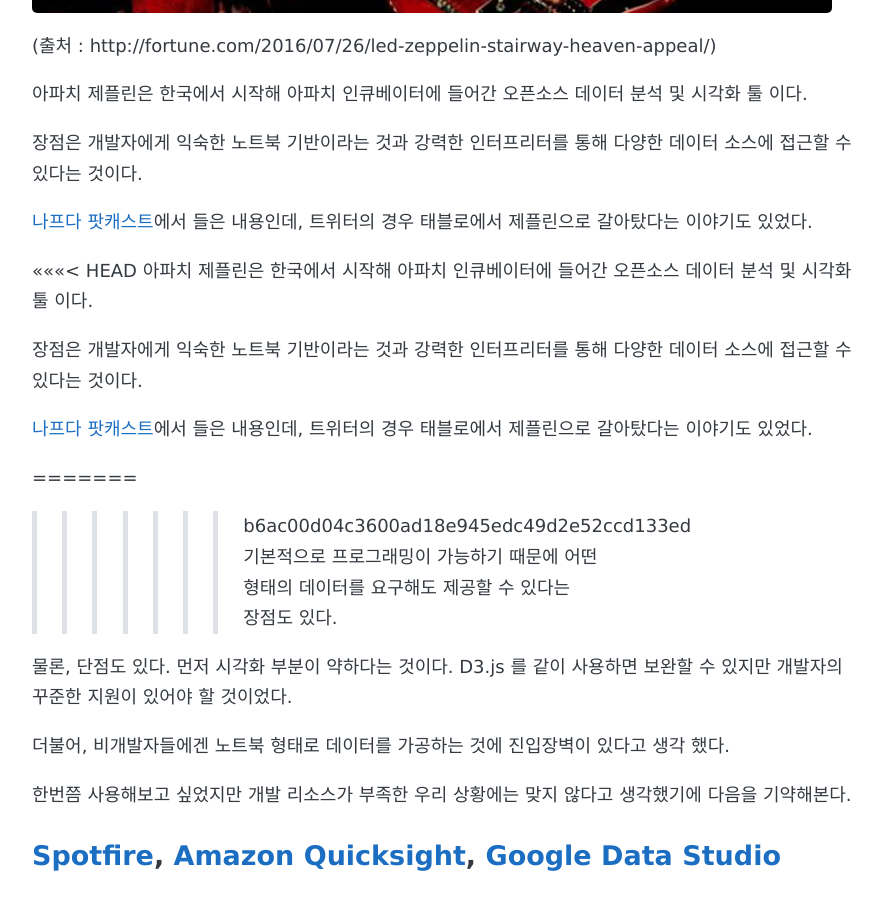
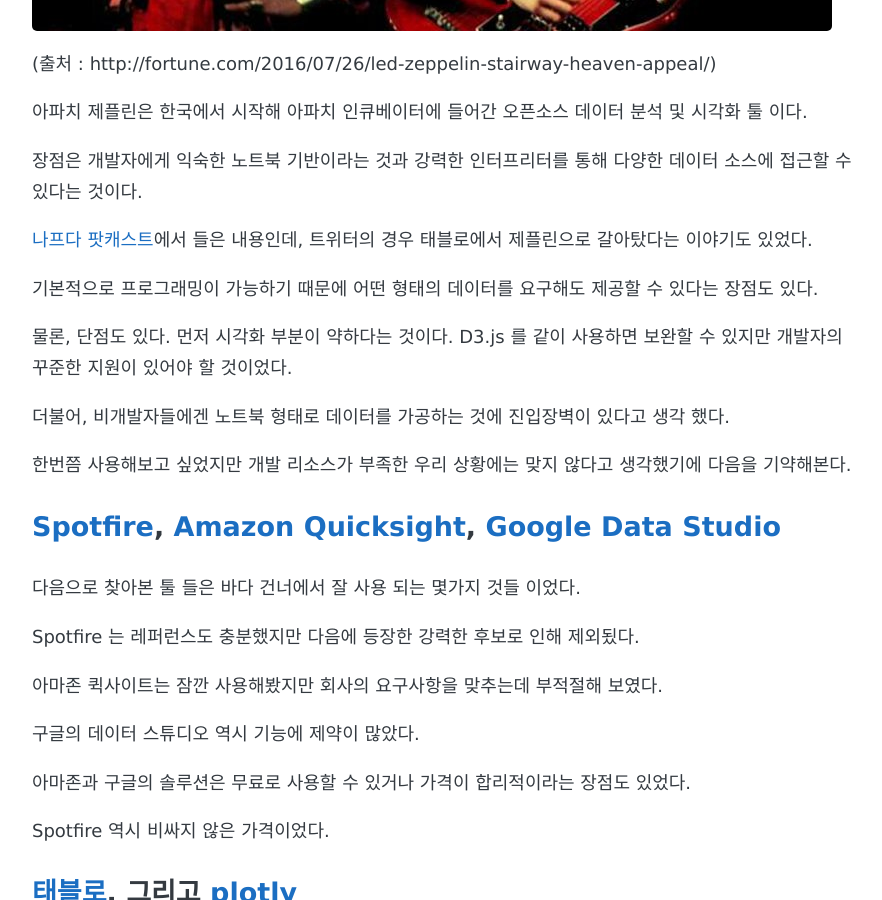
Before and after one commit to 8percent/8percent.github.io, a Jekyll site: the page built from _posts/2017-06-24-데이터-기록되고-있습니까?.md, in a window 1280 px wide and 900 px high, scrolled down 2492 px. Shown: the whole window, without its empty margins (194-1076 px from the left). Built offline with Jekyll 4.4.1, drawn with Linux system fonts in a browser that asks for light colours; some web fonts are replaced.

Commit message:
CHG: 뭔가 깨짐.

```diff
--- a/_posts/2017-06-24-데이터-기록되고-있습니까?.md
+++ b/_posts/2017-06-24-데이터-기록되고-있습니까?.md
@@ -54,7 +54,9 @@
 무엇을 사용할까 고민하던 중 가장 먼저 떠오른 것은 다름 아닌 [제플린](https://zeppelin.apache.org/) 이었다.
 
 < 이 형님들 말고 >
+
 ![레드제플린](/images/데이터-기록되고-있습니까-1.jpg)
+
 (출처 : http://fortune.com/2016/07/26/led-zeppelin-stairway-heaven-appeal/)
 
 아파치 제플린은 한국에서 시작해 아파치 인큐베이터에 들어간 오픈소스 데이터 분석 및 시각화 툴 이다.
@@ -63,15 +65,6 @@
 
 [나프다 팟캐스트](https://iamprogrammer.io/)에서 들은 내용인데, 트위터의 경우 태블로에서 제플린으로 갈아탔다는 이야기도 있었다.
 
-<<<<<<< HEAD
-아파치 제플린은 한국에서 시작해 아파치 인큐베이터에 들어간 오픈소스 데이터 분석 및 시각화 툴 이다.
-
-장점은 개발자에게 익숙한 노트북 기반이라는 것과 강력한 인터프리터를 통해 다양한 데이터 소스에 접근할 수 있다는 것이다.
-
-[나프다 팟캐스트](https://iamprogrammer.io/)에서 들은 내용인데, 트위터의 경우 태블로에서 제플린으로 갈아탔다는 이야기도 있었다.
-
-=======
->>>>>>> b6ac00d04c3600ad18e945edc49d2e52ccd133ed
 기본적으로 프로그래밍이 가능하기 때문에 어떤 형태의 데이터를 요구해도 제공할 수 있다는 장점도 있다.
 
 물론, 단점도 있다. 먼저 시각화 부분이 약하다는 것이다. D3.js 를 같이 사용하면 보완할 수 있지만 개발자의 꾸준한 지원이 있어야 할 것이었다.
@@ -135,7 +128,9 @@
 모든 것을 종합해 본 결과 태블로 만한 것이 없다고 생각됐다.
 
 < 이제 데이터와 사랑에 빠져 볼까? >
+
 ![민메이](/images/데이터-기록되고-있습니까-2.jpg)
+
 (출처 : https://www.youtube.com/watch?v=2onPdVj5zgQ)
 
 여러분들의 상황은 어떤가.
```
